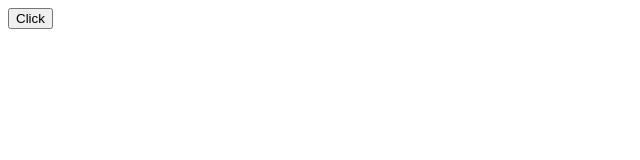
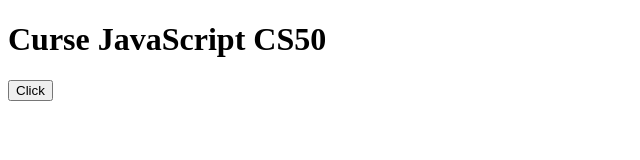
Before and after one commit to GustavoRMendes/javascript-cs50, a plain HTML site: page index.html in a window 1280 px wide. Shown: the whole page, without its empty margins (0-640 px from the left). Drawn offline with Linux system fonts and the light colour scheme.

```diff
--- a/index.html
+++ b/index.html
@@ -8,6 +8,7 @@
 </head>
 
 <body>
+  <h1>Curse JavaScript CS50</h1>
   <button onclick="helloWorld()">Click</button>
   <script src="script.js"></script>
 </body>
```
